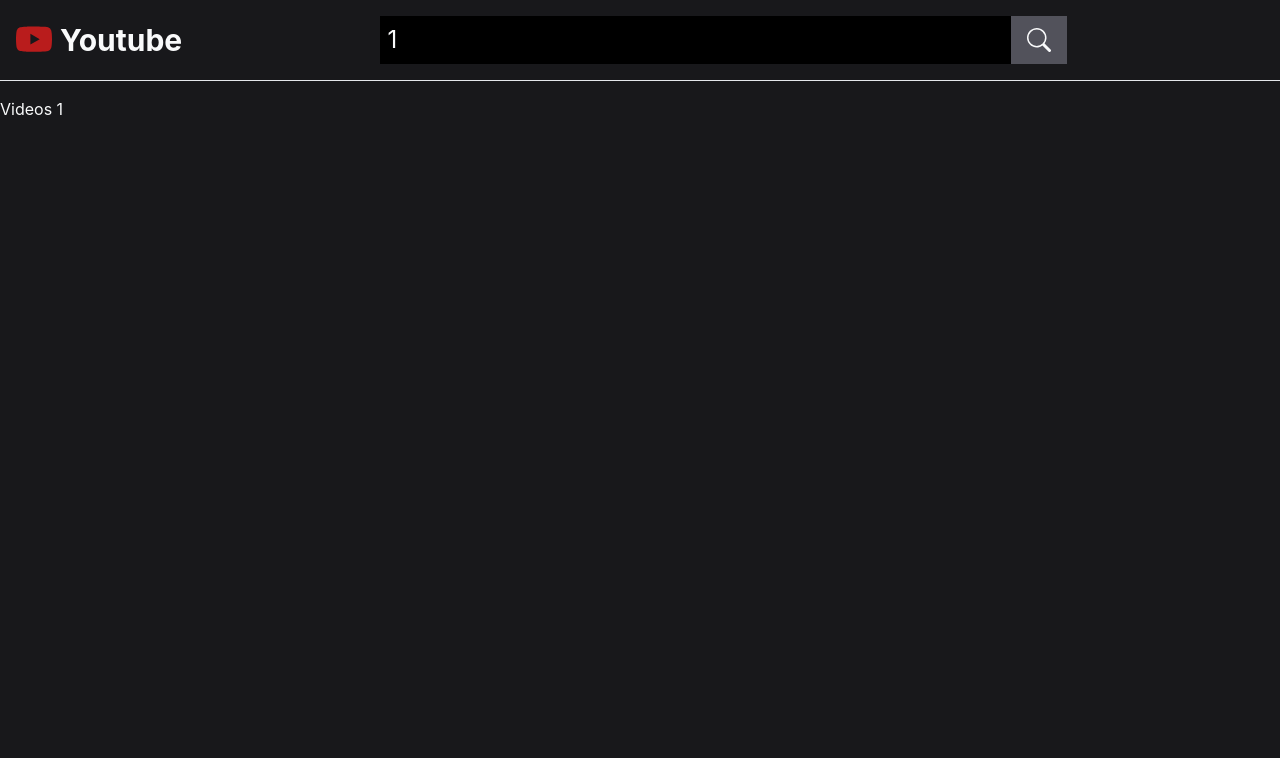
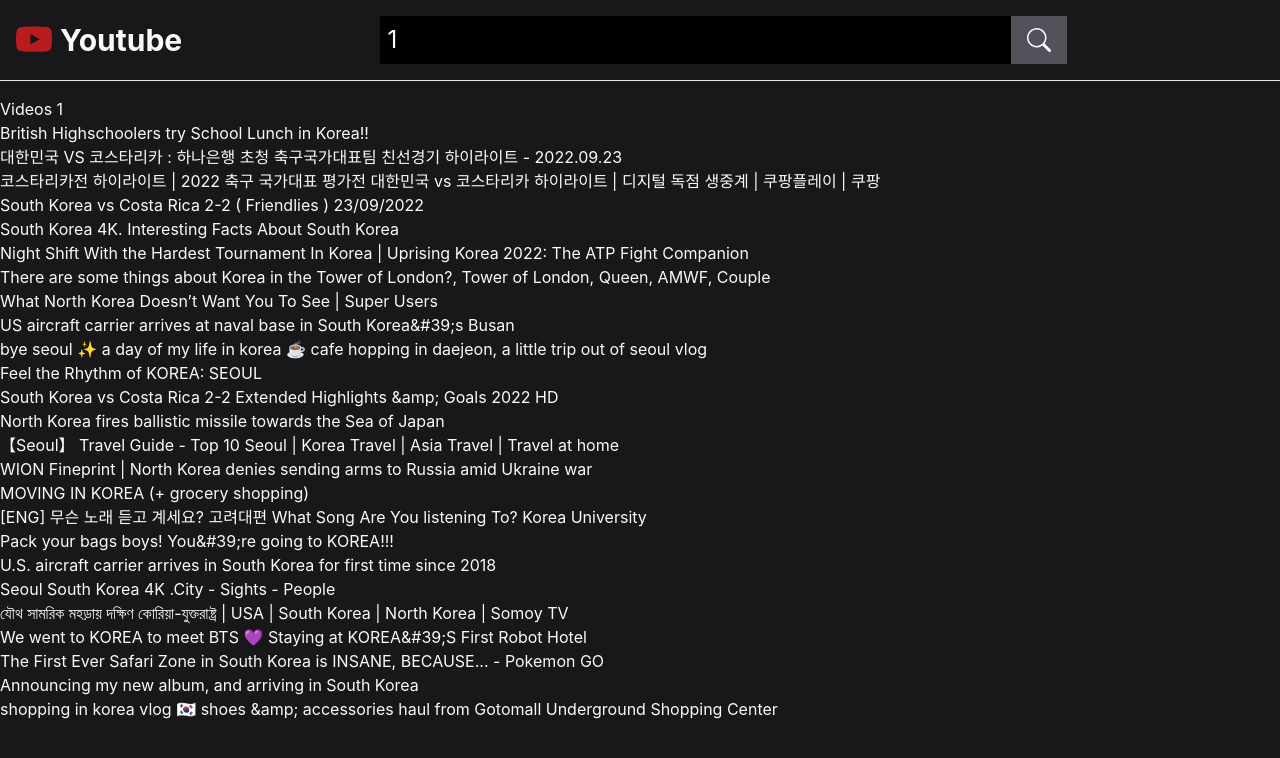
Before and after one commit to yonghk423/dream-coding-react, a React (Create React App) app: page /videos/1 in a window 1280 px wide. Shown: the top 758 px of the page. Built offline with nearby package versions, Linux system fonts and the light colour scheme.

Commit message:
react query

```diff
--- a/src/App.tsx
+++ b/src/App.tsx
@@ -1,12 +1,15 @@
+import { QueryClient, QueryClientProvider } from '@tanstack/react-query';
 import { Outlet } from 'react-router-dom';
 import SearchHeader from './Youtube/components/SearchHeader';
+const queryClient = new QueryClient();
 
 function App() {
-
   return (
     <>
       <SearchHeader />
-      <Outlet />
+      <QueryClientProvider client={queryClient}>
+        <Outlet />
+      </QueryClientProvider>
     </>
   );
 }
--- /dev/null
+++ b/src/Youtube/components/VideoCard.tsx
@@ -0,0 +1,9 @@
+import React from 'react';
+
+const VideoCard = ({ video }:any) => {
+    return (
+        <div>{video.snippet.title}</div>
+    )
+}
+
+export default VideoCard;
--- a/src/Youtube/pages/Videos.tsx
+++ b/src/Youtube/pages/Videos.tsx
@@ -1,9 +1,32 @@
 import React from 'react';
+import { useQuery } from '@tanstack/react-query';
 import { useParams } from 'react-router-dom';
+import VideoCard from '../components/VideoCard';
 const Videos = () => {
     const { keyword } = useParams();
+    const {
+            isLoading,
+            error,
+            data:videos
+        } = useQuery(
+        ['videos', keyword], async () => {
+            return fetch(`/videos/${keyword ? 'search' : 'popular'}.json`)
+            .then((res) => res.json())
+            .then((data) => data.items);
+        });
     return (
+        <>
         <div>Videos {keyword ? `${keyword}` : '핫 트렌드'}</div>
+        {isLoading && <p>Loading...</p>}
+        {error && <p>Something is wrong</p>}
+        {videos && (
+            <ul>
+                {videos.map((video:any) => (
+                    <VideoCard key={video.id} video={video} />
+                ))}
+            </ul>
+        )}
+        </>
     )
 }
 
```
